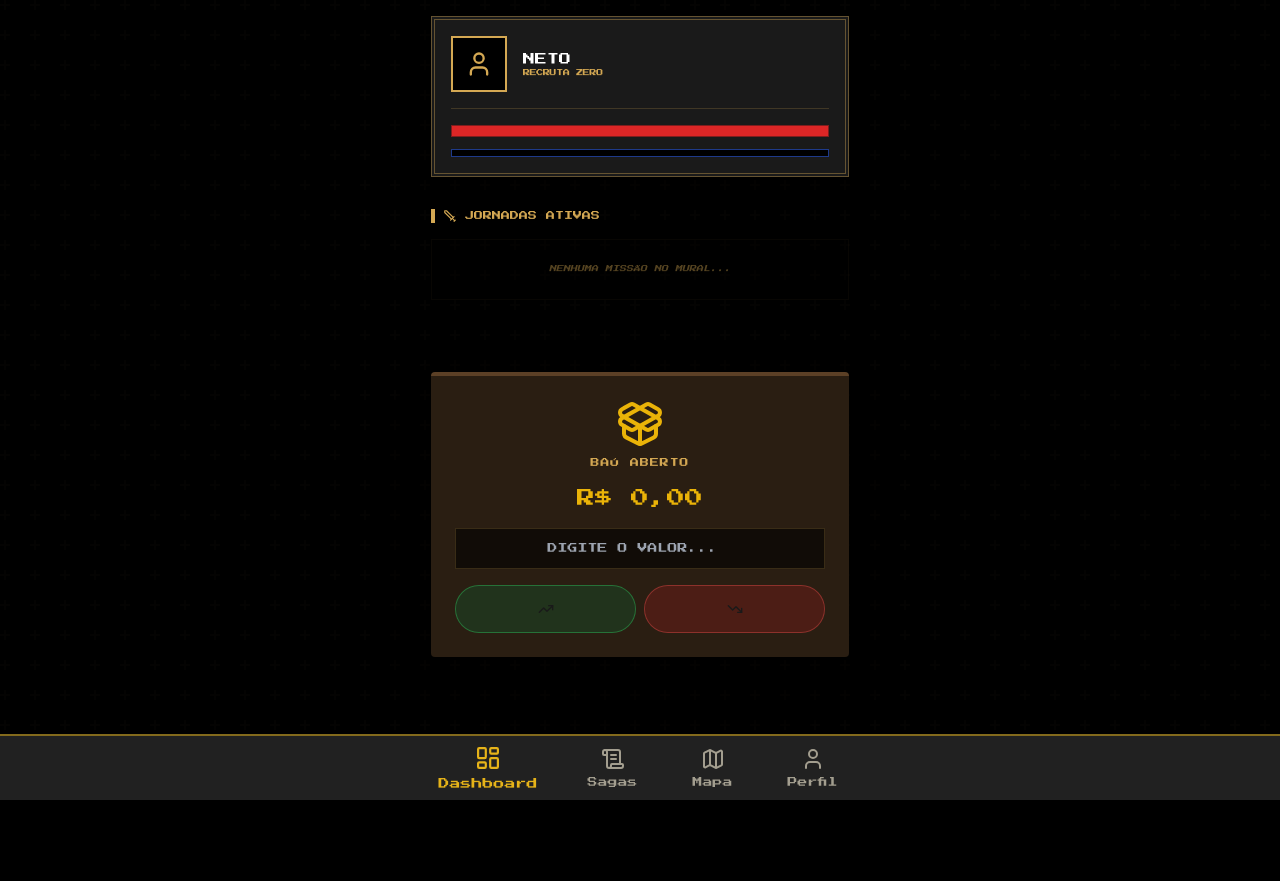
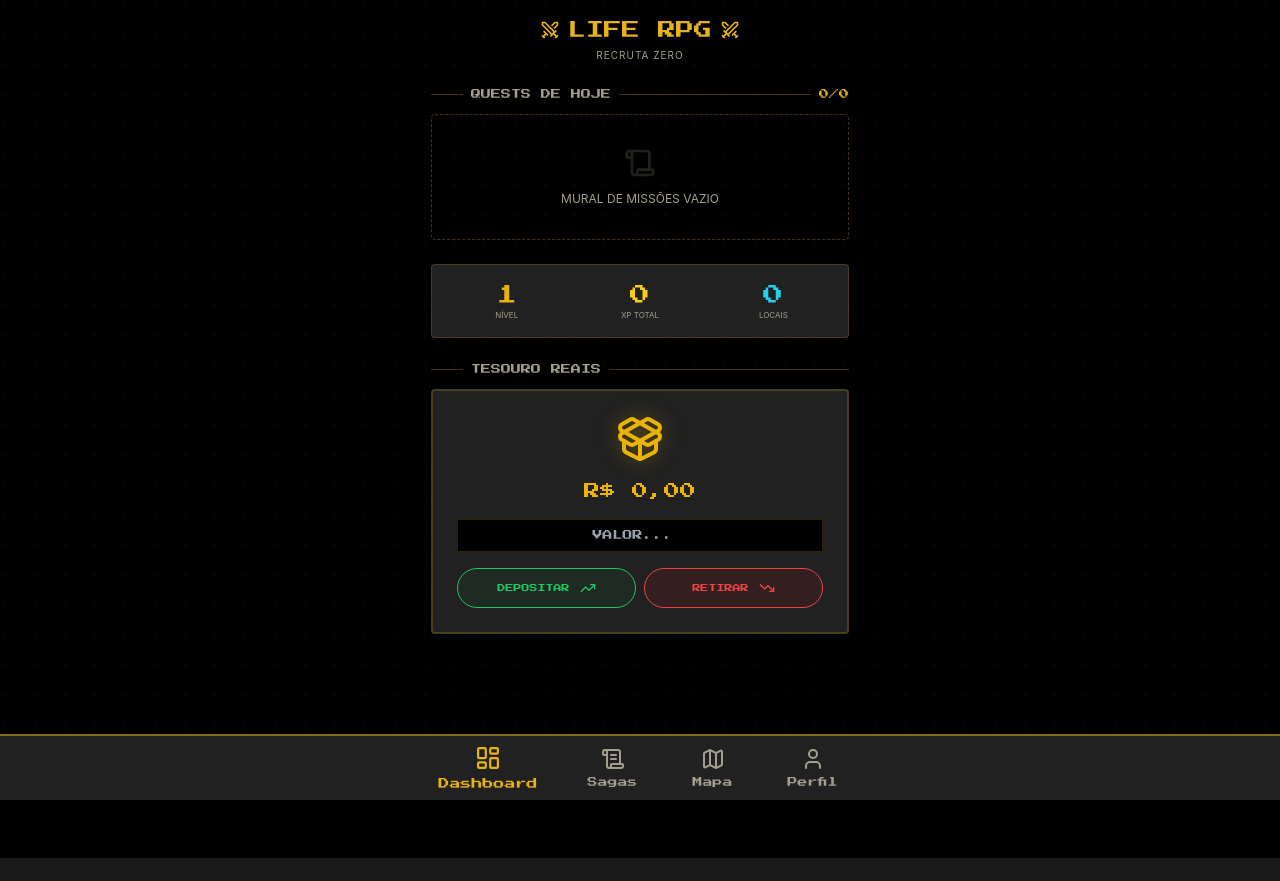
Before and after one commit to NetoPessoal-crypto/Life-RPG---Mestre-das-Sagas-MOCHA, a React (Vite) app: page / in a window 1280 px wide. Both pictures are taken after a click on the button 640 px from the left and 431 px from the top of the page. After the commit the page ends 858 px from the top, so only its background shows below. Built offline with nearby package versions, Linux system fonts and the light colour scheme.

Commit message:
Update DashboardPage.tsx

```diff
--- a/src/react-app/pages/DashboardPage.tsx
+++ b/src/react-app/pages/DashboardPage.tsx
@@ -2,112 +2,127 @@ import { useState } from 'react';
 import AppShell from '@/react-app/components/AppShell';
 import { useGame, getPlayerTitle } from '@/react-app/context/GameContext';
 import { Button } from '@/react-app/components/ui/button';
-import { User, Sword, Package, PackageOpen, TrendingUp, TrendingDown, ChevronUp, ChevronDown, CheckCircle2 } from 'lucide-react';
+import { Swords, Scroll, Package, PackageOpen, TrendingUp, TrendingDown, CheckCircle2 } from 'lucide-react';
 
 export default function DashboardPage() {
   const { state, addGold, removeGold } = useGame();
   const [goldValue, setGoldValue] = useState('');
   const [isChestOpen, setIsChestOpen] = useState(false);
 
-  const hpPercent = (state.hp / state.maxHP) * 100;
-  const xpPercent = (state.totalXP % 100);
+  // Filtro de Quests Reais (Lógica do seu Mocha)
+  const questsWithSaga = state.sagas.flatMap(saga =>
+    saga.quests
+      .filter(q => {
+        const todayStr = new Date().toLocaleDateString('pt-BR', { weekday: 'long' }).toLowerCase();
+        return q.day === todayStr || q.day === 'todos';
+      })
+      .map(q => ({ quest: q, sagaId: saga.id }))
+  );
+
+  const completedCount = questsWithSaga.filter(q => q.quest.completed).length;
+  const totalCount = questsWithSaga.length;
 
   return (
     <AppShell>
-      <div className="p-4 space-y-8 pb-32 text-[#d4a853]">
-
-        {/* HEADER DO RECRUTA ZERO */}
-        <div className="bg-[#1a1a1a] border-4 border-double border-[#d4a853]/40 p-4 shadow-lg rounded-sm">
-          <div className="flex items-center gap-4 border-b border-[#d4a853]/20 pb-4 mb-4">
-             <div className="w-14 h-14 bg-black border-2 border-[#d4a853] flex items-center justify-center">
-                <User size={28} className="text-[#d4a853]" />
-             </div>
-             <div>
-                <h2 className="font-pixel text-[12px] uppercase text-white">{state.playerName}</h2>
-                <p className="font-pixel text-[7px] text-[#d4a853] tracking-tighter">
-                   {getPlayerTitle(state.level)}
-                </p>
-             </div>
-          </div>
-
-          <div className="space-y-3">
-            <div className="h-3 w-full bg-black border border-red-900 rounded-sm overflow-hidden">
-               <div className="h-full bg-red-600 shadow-[0_0_8px_rgba(220,38,38,0.5)]" style={{ width: `${hpPercent}%` }} />
-            </div>
-            <div className="h-2 w-full bg-black border border-blue-900 rounded-sm overflow-hidden">
-               <div className="h-full bg-blue-500 shadow-[0_0_8px_rgba(59,130,246,0.5)]" style={{ width: `${xpPercent}%` }} />
-            </div>
-          </div>
+      <div className="p-4 space-y-6 pb-32">
+        {/* Title (Igual ao Mocha) */}
+        <div className="text-center">
+          <h1 className="font-pixel text-lg text-primary flex items-center justify-center gap-2">
+            <Swords className="w-5 h-5" /> LIFE RPG <Swords className="w-5 h-5 scale-x-[-1]" />
+          </h1>
+          <p className="text-[10px] text-muted-foreground mt-1 uppercase tracking-widest">
+            {getPlayerTitle(state.level)}
+          </p>
         </div>
 
-        {/* MISSÕES DO DIA */}
-        <div className="space-y-4">
-          <h3 className="font-pixel text-[9px] flex items-center gap-2 border-l-4 border-[#d4a853] pl-2">
-            <Sword size={14} /> JORNADAS ATIVAS
-          </h3>
+        {/* Quests de Hoje (Layout Mocha) */}
+        <section>
+          <h2 className="font-pixel text-[10px] text-muted-foreground mb-3 flex items-center gap-2">
+            <span className="w-8 h-px bg-primary/30" />
+            QUESTS DE HOJE
+            <span className="flex-1 h-px bg-primary/30" />
+            <span className="text-primary">{completedCount}/{totalCount}</span>
+          </h2>
 
-          {state.sagas.length === 0 ? (
-            <div className="bg-black/40 border border-[#d4a853]/10 p-6 text-center italic opacity-40 font-pixel text-[7px]">
-              NENHUMA MISSÃO NO MURAL...
+          {questsWithSaga.length === 0 ? (
+            <div className="text-center py-8 px-4 border border-dashed border-primary/30 rounded-lg">
+              <Scroll className="w-8 h-8 text-muted-foreground mx-auto mb-3 opacity-20" />
+              <p className="text-xs text-muted-foreground uppercase">Mural de missões vazio</p>
             </div>
           ) : (
-            <div className="space-y-3">
-              {state.sagas.map(s => (
-                <div key={s.id} className="bg-[#121212] border border-[#d4a853]/20 p-3 flex justify-between items-center rounded-sm">
+            <div className="space-y-2">
+              {questsWithSaga.map(({ quest }) => (
+                <div key={quest.id} className="bg-card border border-primary/20 p-3 rounded-lg flex items-center justify-between">
                   <div className="flex items-center gap-3">
-                    <CheckCircle2 size={16} className="text-[#d4a853]/30" />
-                    <span className="font-pixel text-[8px] text-white uppercase">{s.name}</span>
+                    <CheckCircle2 className={quest.completed ? "text-green-500" : "text-muted-foreground/30"} size={16} />
+                    <span className={`font-pixel text-[8px] uppercase ${quest.completed ? 'line-through opacity-40' : 'text-white'}`}>
+                      {quest.title}
+                    </span>
                   </div>
-                  <span className="font-pixel text-[6px] text-[#d4a853]">EM PROGRESSO</span>
                 </div>
               ))}
             </div>
           )}
-        </div>
+        </section>
 
-        {/* BAÚ DE OURO (NO FINAL DA TELA) */}
-        <div className="pt-10">
-          <div className={`bg-[#2a1e12] border-t-4 border-[#5c4026] p-6 transition-all duration-500 ${isChestOpen ? 'rounded-lg shadow-2xl translate-y-0' : 'rounded-t-3xl translate-y-2'}`}>
-            <div className="flex flex-col items-center gap-2">
-              <button
-                onClick={() => setIsChestOpen(!isChestOpen)}
-                className="hover:scale-110 transition-transform active:scale-95"
-              >
+        {/* Status Rápido (Mocha Style) */}
+        <section className="bg-card border border-primary/20 rounded-lg p-4">
+          <div className="grid grid-cols-3 gap-4 text-center">
+            <div>
+              <p className="font-pixel text-xl text-primary">{state.level}</p>
+              <p className="text-[8px] text-muted-foreground uppercase">NÍVEL</p>
+            </div>
+            <div>
+              <p className="font-pixel text-xl text-yellow-400">{state.totalXP}</p>
+              <p className="text-[8px] text-muted-foreground uppercase">XP TOTAL</p>
+            </div>
+            <div>
+              <p className="font-pixel text-xl text-cyan-400">{state.mapPoints.length}</p>
+              <p className="text-[8px] text-muted-foreground uppercase">LOCAIS</p>
+            </div>
+          </div>
+        </section>
+
+        {/* O BAÚ (COFRE) - Integrado na temática */}
+        <section>
+          <h2 className="font-pixel text-[10px] text-muted-foreground mb-3 flex items-center gap-2">
+            <span className="w-8 h-px bg-primary/30" />
+            TESOURO REAIS
+            <span className="flex-1 h-px bg-primary/30" />
+          </h2>
+
+          <div className={`bg-card border-2 border-primary/20 p-6 transition-all duration-500 rounded-lg shadow-2xl flex flex-col items-center gap-4`}>
+              <button onClick={() => setIsChestOpen(!isChestOpen)} className="hover:scale-110 active:scale-95 transition-transform">
                 {isChestOpen ? (
-                  <PackageOpen size={48} className="text-yellow-500 animate-in zoom-in duration-300" />
+                  <PackageOpen size={48} className="text-yellow-500 drop-shadow-[0_0_10px_rgba(234,179,8,0.3)]" />
                 ) : (
-                  <Package size={48} className="text-[#5c4026] hover:text-[#d4a853] transition-colors" />
+                  <Package size={48} className="text-primary/40 hover:text-primary" />
                 )}
               </button>
 
-              <h4 className="font-pixel text-[9px] uppercase tracking-widest text-[#d4a853]">
-                {isChestOpen ? 'BAÚ ABERTO' : 'BAÚ DE TESOURO'}
-              </h4>
-
-              <p className="font-pixel text-[18px] text-yellow-500 my-2">
+              <p className="font-pixel text-[16px] text-yellow-500">
                 {state.attributes.GOLD.toLocaleString('pt-BR', { style: 'currency', currency: 'BRL' })}
               </p>
 
               {isChestOpen && (
-                <div className="w-full space-y-4 animate-in fade-in slide-in-from-top-4 duration-500">
+                <div className="w-full space-y-4 animate-in zoom-in duration-300">
                   <input
                     type="number" value={goldValue} onChange={(e) => setGoldValue(e.target.value)}
-                    placeholder="DIGITE O VALOR..."
-                    className="w-full bg-black/60 border border-[#d4a853]/20 p-3 text-white font-pixel text-[10px] outline-none rounded-sm text-center"
+                    placeholder="VALOR..."
+                    className="w-full bg-black border border-primary/20 p-2 text-white font-pixel text-[10px] outline-none text-center"
                   />
                   <div className="flex gap-2">
-                    <Button onClick={() => { addGold(Number(goldValue)); setGoldValue(''); }} className="flex-1 bg-green-900/40 border border-green-500/50 hover:bg-green-800 h-12">
-                      <TrendingUp size={18} />
+                    <Button onClick={() => { addGold(Number(goldValue)); setGoldValue(''); }} className="flex-1 bg-green-900/20 border border-green-500 text-green-500 h-10 font-pixel text-[8px]">
+                      DEPOSITAR <TrendingUp size={14} className="ml-1" />
                     </Button>
-                    <Button onClick={() => { removeGold(Number(goldValue)); setGoldValue(''); }} className="flex-1 bg-red-900/40 border border-red-500/50 hover:bg-red-800 h-12">
-                      <TrendingDown size={18} />
+                    <Button onClick={() => { removeGold(Number(goldValue)); setGoldValue(''); }} className="flex-1 bg-red-900/20 border border-red-500 text-red-500 h-10 font-pixel text-[8px]">
+                      RETIRAR <TrendingDown size={14} className="ml-1" />
                     </Button>
                   </div>
                 </div>
               )}
-            </div>
           </div>
-        </div>
+        </section>
       </div>
     </AppShell>
   );
```
